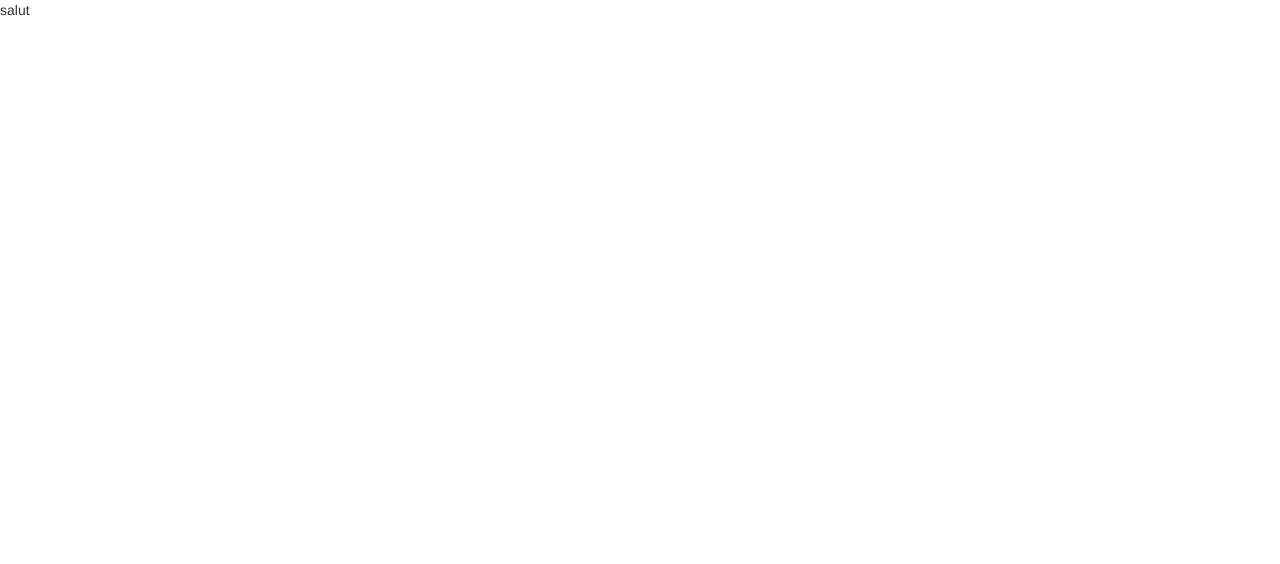
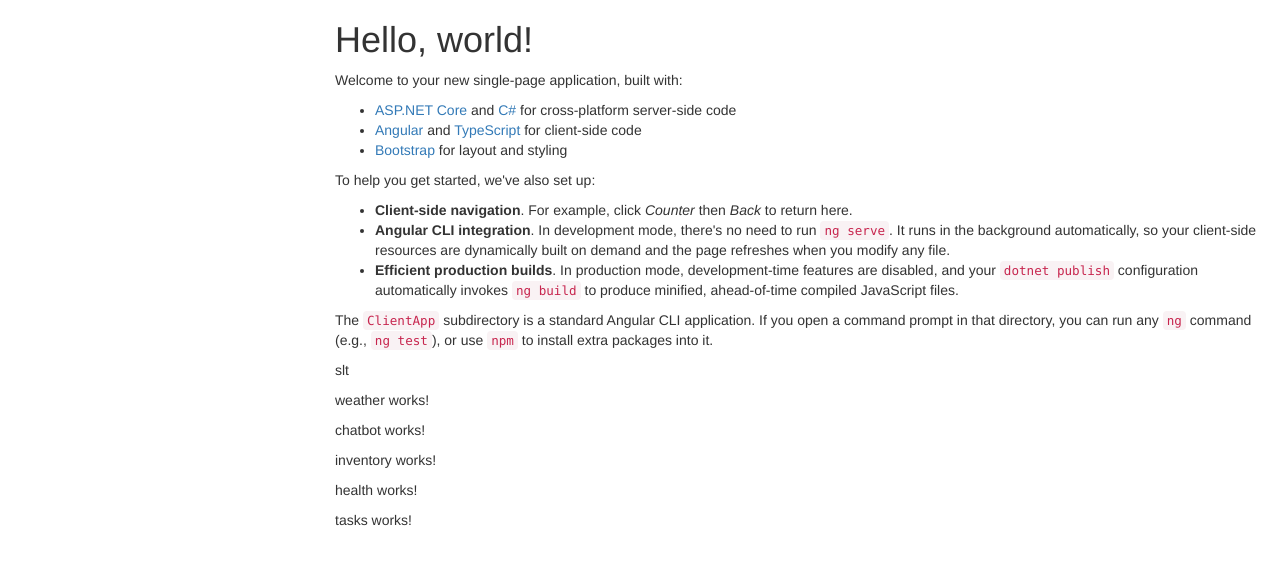
Before and after one commit to JimalsLab/NDL, an Angular app in the folder website/PitBuddy/PitBuddy/ClientApp/: page / in a window 1280 px wide. Shown: the top 564 px of the page. Built offline with nearby package versions, Linux system fonts and the light colour scheme.

Commit message:
link des composents

```diff
--- a/website/PitBuddy/PitBuddy/ClientApp/src/app/app.component.html
+++ b/website/PitBuddy/PitBuddy/ClientApp/src/app/app.component.html
@@ -5,6 +5,11 @@
     <div class='col-sm-9 body-content'>
       <router-outlet></router-outlet>
       <p>slt</p>
+      <app-weather></app-weather>
+      <app-chatbot></app-chatbot>
+      <app-inventory></app-inventory>
+      <app-health></app-health>
+      <app-tasks></app-tasks>
     </div>
   </div>
 </div>
--- a/website/PitBuddy/PitBuddy/ClientApp/src/app/app.component.ts
+++ b/website/PitBuddy/PitBuddy/ClientApp/src/app/app.component.ts
@@ -1,10 +1,12 @@
 import { Component } from '@angular/core';
+
 
 @Component({
   selector: 'app-root',
   templateUrl: './app.component.html',
   styleUrls: ['./app.component.css']
 })
+
 export class AppComponent {
   title = 'app';
 }
--- a/website/PitBuddy/PitBuddy/ClientApp/src/index.html
+++ b/website/PitBuddy/PitBuddy/ClientApp/src/index.html
@@ -9,7 +9,6 @@
   <link rel="icon" type="image/x-icon" href="favicon.ico">
 </head>
 <body>
-  <p>salut</p>
-  <app-root hidden>Loading...</app-root>
+  <app-root>Loading...</app-root>
 </body>
 </html>
```
